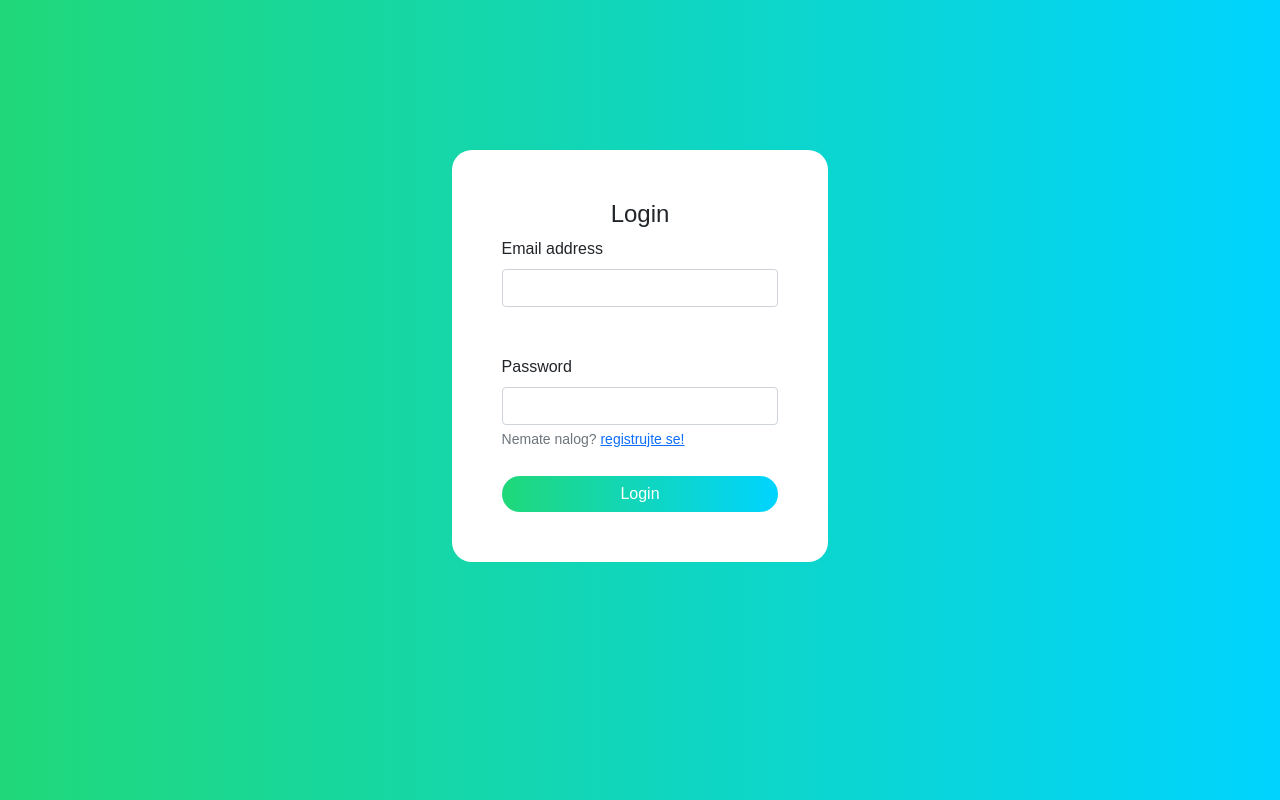
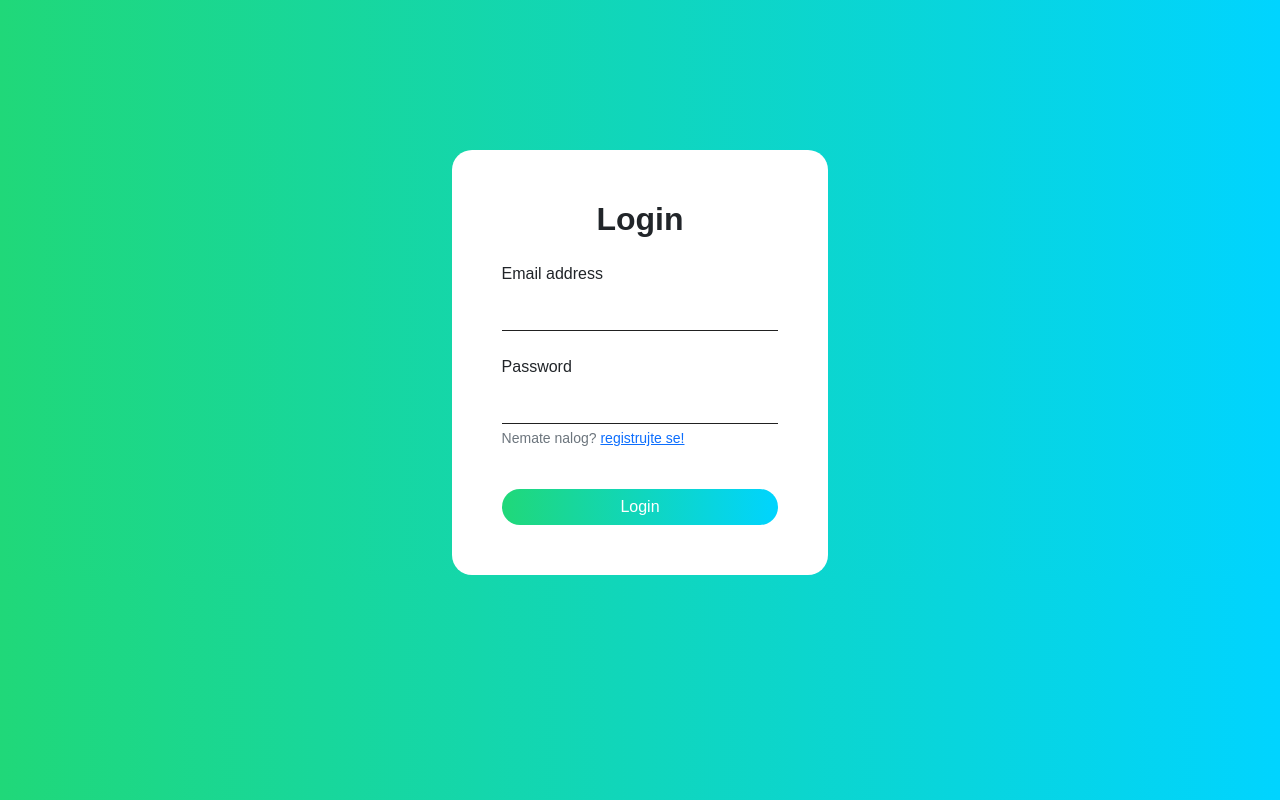
Before and after one commit to filipslovic/kviz, a SvelteKit app in the folder frontend/kviz/: page / in a window 1280 px wide. Built offline with nearby package versions, Linux system fonts and the light colour scheme.

Commit message:
promenjen izgled polja za unos(forme), sklonjen border sa polja i ostavljena samo donja linija, pomerene margine, promenjen font

```diff
--- a/frontend/kviz/src/routes/+page.svelte
+++ b/frontend/kviz/src/routes/+page.svelte
@@ -15,18 +15,18 @@
     <div class="container-fluid">
         <form class="mx-auto">
             <h4 class="text-center">Login</h4>
-            <div class="mb-3">
-              <label for="exampleInputEmail1" class="form-label">Email address</label>
+            <div class="mt-4">
+              <label for="exampleInputEmail1 " class="form-label">Email address</label>
               <input type="email" class="form-control" id="exampleInputEmail1" aria-describedby="emailHelp">
 
             </div>
-            <div class="mb-3 mt-5">
+            <div class="mb-3 mt-4">
               <label for="exampleInputPassword1" class="form-label">Password</label>
               <input type="password" class="form-control" id="exampleInputPassword1">
               <div id="emailHelp" class="form-text">Nemate nalog? <a href="#"> registrujte se!</a></div>
             </div>
 
-            <button type="submit" class="btn btn-primary">Login</button>
+            <button type="submit" class="btn btn-primary mt-4">Login</button>
           </form>
     </div>
     <!-- Option 1: Bootstrap Bundle with Popper -->
--- a/frontend/kviz/src/routes/style.css
+++ b/frontend/kviz/src/routes/style.css
@@ -24,8 +24,21 @@ form{
     margin-top: 10px;
     width:100%;
     border: none;
-    border-radius:20px;
+    border-radius:50px;
     background: linear-gradient(90deg, rgb(32, 216, 121) 0%, rgba(0,212,255,1) 100%);
 
 
 }
+.form-control{
+    color: rgba(0, 0, 0, 0.87);
+    border-bottom-color: rgba(0,0,0,.42);
+    box-shadow: none;
+    border: none;
+    border-bottom: 1px solid;
+    border-radius: 4px 4px 0 0;
+    }
+
+    h4{
+        font-size: 2rem;
+        font-weight: 700;
+     }
```
